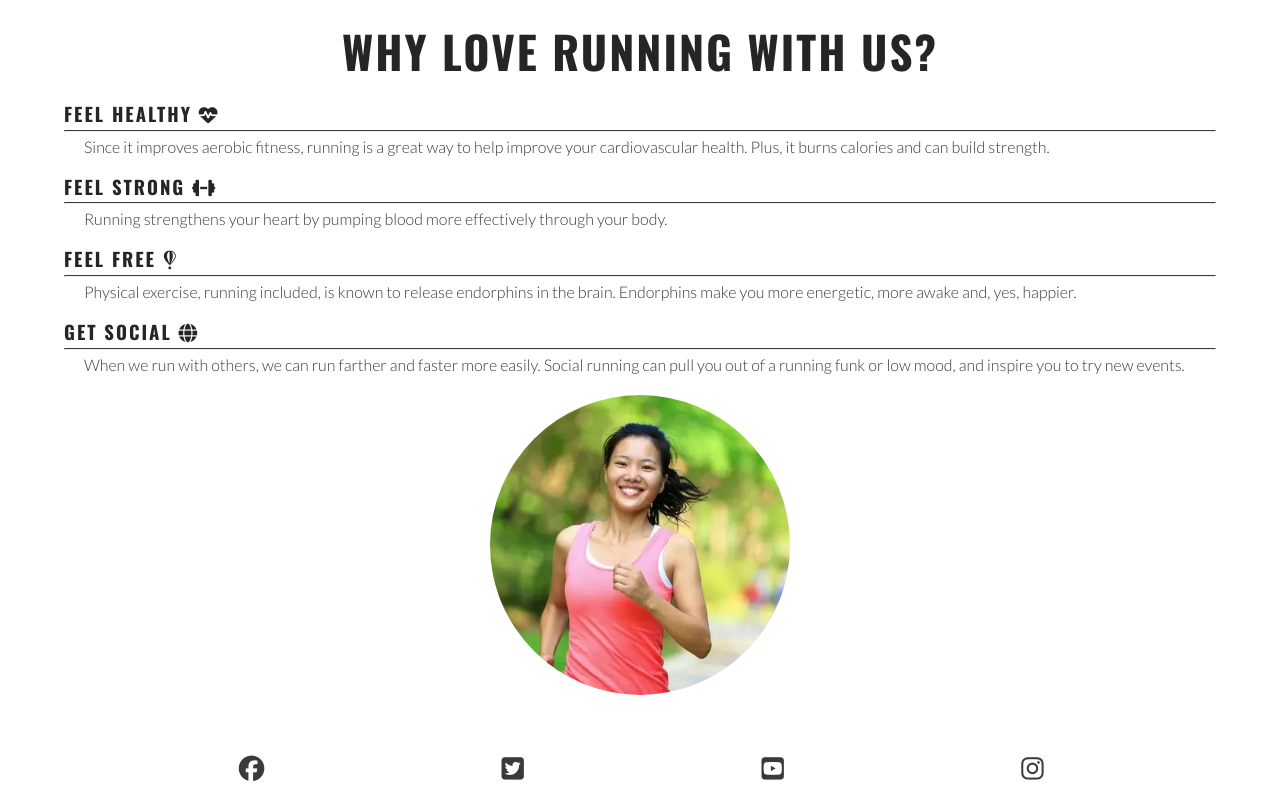
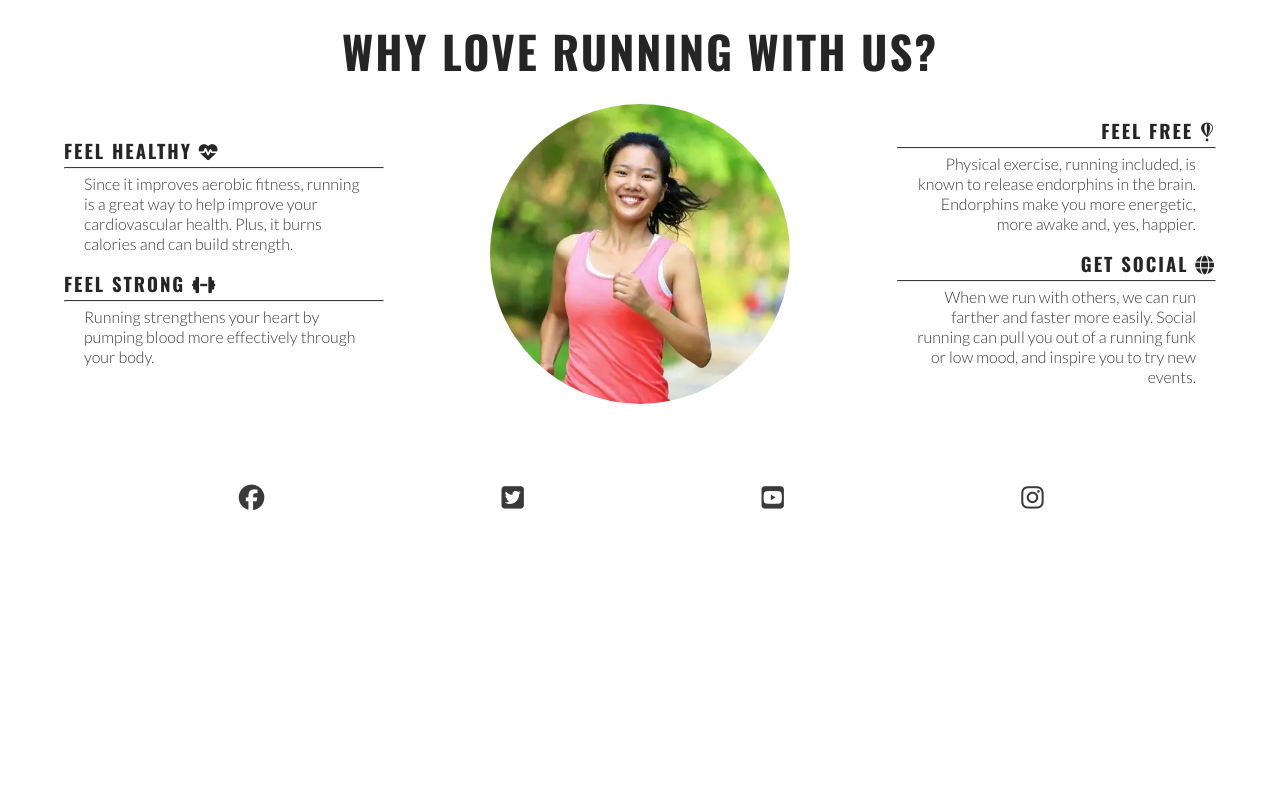
Before and after one commit to DajanPlackovic/love-running-walkthrough, a plain HTML site: page index.html in a window 1280 px wide. Shown: the part 681-1484 px from the top of the page. After the commit the page ends 1213 px from the top, so only its background shows below. Drawn offline with nearby package versions, Linux system fonts and the light colour scheme.

Commit message:
change benefits layout for larger screens

```diff
--- a/assets/css/style.css
+++ b/assets/css/style.css
@@ -210,6 +210,24 @@ main {
     width: 300px;
     right: 50px;
   }
+
+  /* Reasons section */
+  #benefits-physical,
+  #benefits-mental {
+    display: flex;
+    flex-direction: column;
+    width: 100%;
+  }
+
+  #benefits-mental > div,
+  #benefits-physical > div {
+    width: 75%;
+  }
+
+  #benefits-mental > div {
+    text-align: end;
+    align-self: end;
+  }
 }
 
 @media screen and (min-width: 992px) {
@@ -217,3 +235,15 @@ main {
     border-bottom: 1px solid #3a3a3a;
   }
 }
+
+@media screen and (min-width: 1200px) {
+  #benefits {
+    display: flex;
+    align-items: center;
+    justify-content: space-between;
+  }
+
+  #benefits-mental {
+    order: 1;
+  }
+}
```
